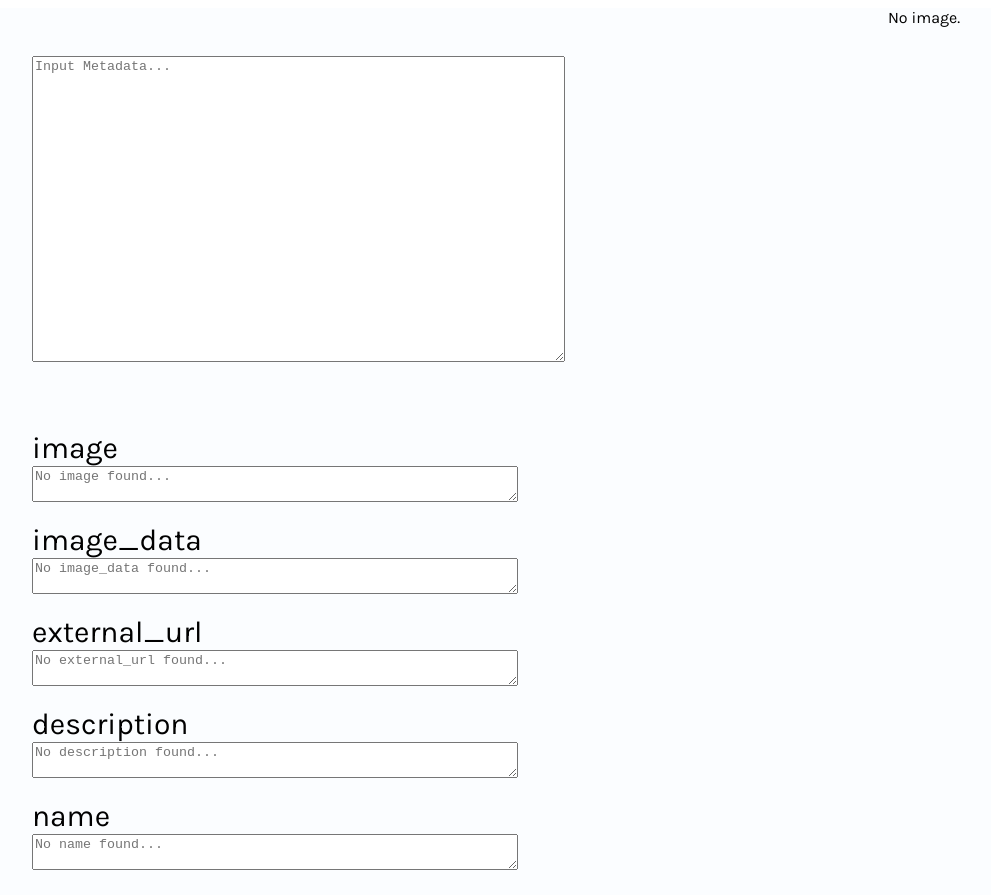
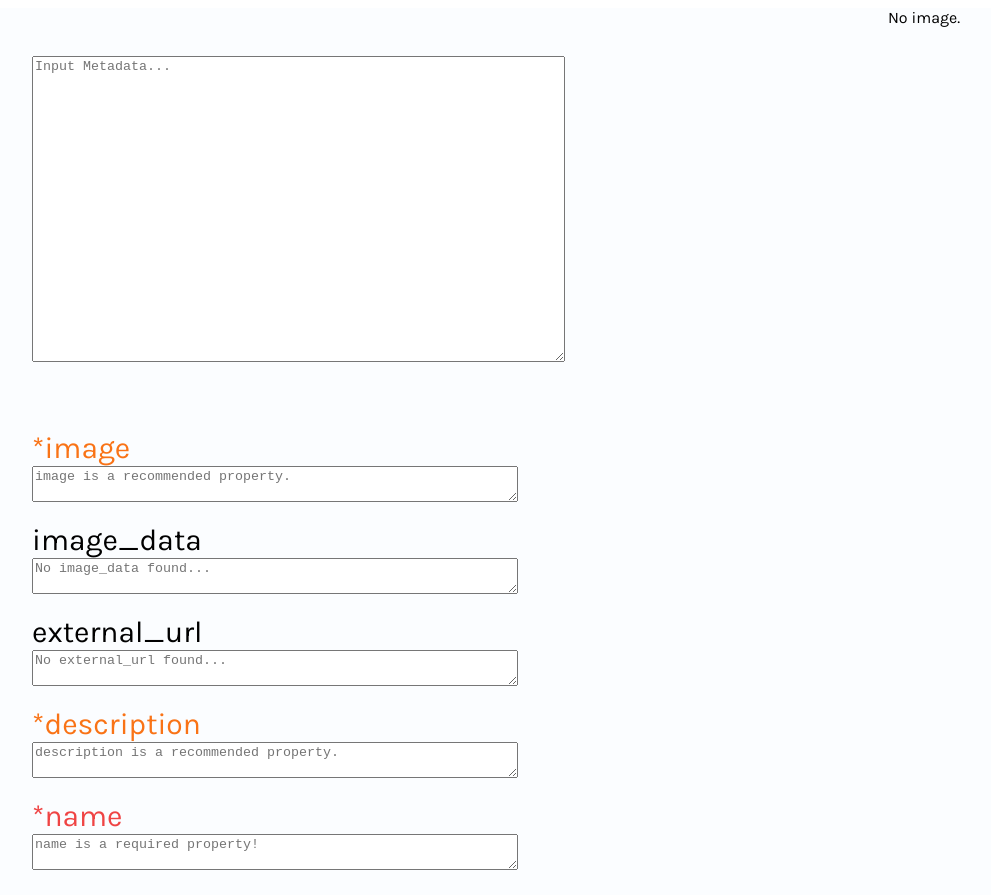
Before and after one commit to fn-Drew/Metadata-Preview, a React (Create React App) app: page / in a window 1280 px wide. Shown: the top 895 px of the page, without its empty margins (32-1023 px from the left). Built offline with nearby package versions, Linux system fonts and the light colour scheme.

Commit message:
warns for not having recommended/required properties in the metadata.

```diff
--- a/src/Components/render/SchemaUI.js
+++ b/src/Components/render/SchemaUI.js
@@ -54,14 +54,28 @@ const SchemaUI = ({ userInput }) => {
   return (
     <div>
       {Object.entries(properties).map(([propertyName, propertyInfo]) => {
-        // if (!propertyInfo.value) return null
+        if (propertyInfo.value || propertyInfo.necessity === "none") {
           return (
             <div class="my-4 ml-14">
               <div class="text-3xl">{propertyName}</div>
-            {/* <textarea class="border-none bg-[#fbfdff] my-2 leading-relaxed font-body text-left w-4/5 resize-none" value={propertyInfo.value} readOnly /> */}
               <textarea class="w-5/6 h-5/6 resize-y" placeholder={`No ${propertyName} found...`} value={propertyInfo.value} />
             </div>
           )
+        } else if (propertyInfo.necessity === "required") {
+          return (
+            <div class="my-4 ml-14">
+              <div class="text-3xl text-red-500">*{propertyName}</div>
+              <textarea class="text-red-500 w-5/6 h-5/6 resize-y" placeholder={`${propertyName} is a required property!`} value={propertyInfo.value} />
+            </div>
+          )
+        } else if (propertyInfo.necessity === "recommended") {
+          return (
+            <div class="my-4 ml-14">
+              <div class="text-3xl text-orange-500">*{propertyName}</div>
+              <textarea class="text-orange-500 w-5/6 h-5/6 resize-y" placeholder={`${propertyName} is a recommended property.`} value={propertyInfo.value} />
+            </div>
+          )
+        }
       })}
     </div>
   )
```
Lines whose indentation alone changed are shown as unchanged.
